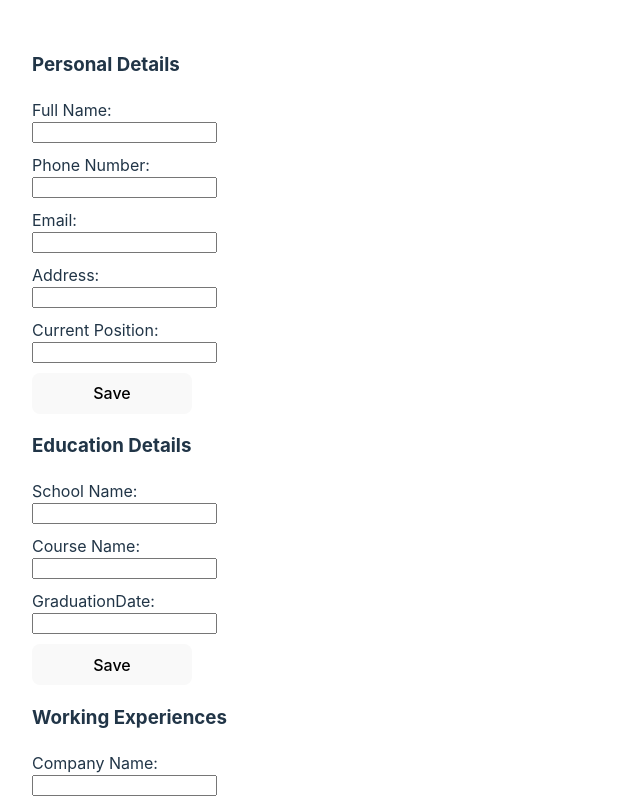
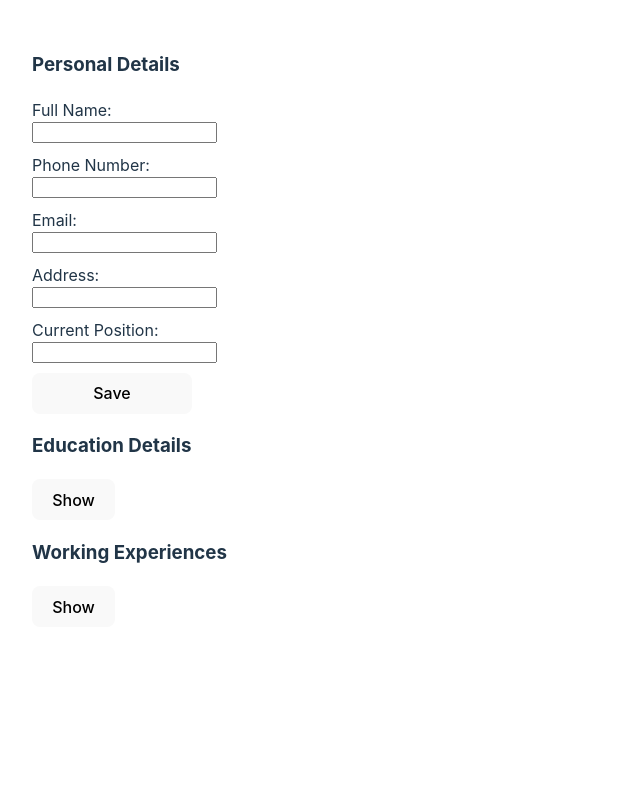
Before and after one commit to muhd09afiq/cv-app, a React (Vite) app: page / in a window 1280 px wide. Shown: the top 800 px of the page, without its empty margins (0-640 px from the left). Built offline with nearby package versions, Linux system fonts and the light colour scheme.

Commit message:
add: form only show one active component

```diff
--- a/src/components/form/00-Form.jsx
+++ b/src/components/form/00-Form.jsx
@@ -12,8 +12,14 @@ export default function Form() {
         isActive={activeIndex === 0}
         showActiveHandler={() => setActiveIndex(0)}
       />
-      <EducationDetails />
-      <ExperienceDetails />
+      <EducationDetails
+        isActive={activeIndex === 1}
+        showActiveHandler={() => setActiveIndex(1)}
+      />
+      <ExperienceDetails
+        isActive={activeIndex === 2}
+        showActiveHandler={() => setActiveIndex(2)}
+      />
     </>
   );
 }
--- a/src/components/form/02-education.jsx
+++ b/src/components/form/02-education.jsx
@@ -1,6 +1,6 @@
 import { useState } from "react";
 
-export default function EducationDetails() {
+export default function EducationDetails({ isActive, showActiveHandler }) {
   //school name, title of study and date of study)
   const [schoolName, setSchoolName] = useState("");
   const [courseName, setCourseName] = useState("");
@@ -50,6 +50,8 @@ export default function EducationDetails() {
   return (
     <>
       <h3>Education Details</h3>
+      {isActive ? (
+        <>
           <form action="" onSubmit={formAction}>
             {details.map((item, index) => (
               <label key={index}>
@@ -60,5 +62,9 @@ export default function EducationDetails() {
             <button type="submit">Save</button>
           </form>
         </>
+      ) : (
+        <button onClick={showActiveHandler}>Show</button>
+      )}
+    </>
   );
 }
--- a/src/components/form/03-work-exp.jsx
+++ b/src/components/form/03-work-exp.jsx
@@ -1,6 +1,6 @@
 import { useState } from "react";
 
-export default function ExperienceDetails() {
+export default function ExperienceDetails({ isActive, showActiveHandler }) {
   //(company name, position title, main responsibilities of your jobs, date from and until when you worked for that company)
   const [companyName, setCompanyName] = useState("");
   const [positionTitle, setPositionTitle] = useState("");
@@ -68,6 +68,8 @@ export default function ExperienceDetails() {
   return (
     <>
       <h3>Working Experiences</h3>
+      {isActive ? (
+        <>
           <form action="" onSubmit={formAction}>
             {details.map((item, index) => (
               <label key={index}>
@@ -78,5 +80,9 @@ export default function ExperienceDetails() {
             <button type="submit">Save</button>
           </form>
         </>
+      ) : (
+        <button onClick={showActiveHandler}>Show</button>
+      )}
+    </>
   );
 }
```
Lines whose indentation alone changed are shown as unchanged.
